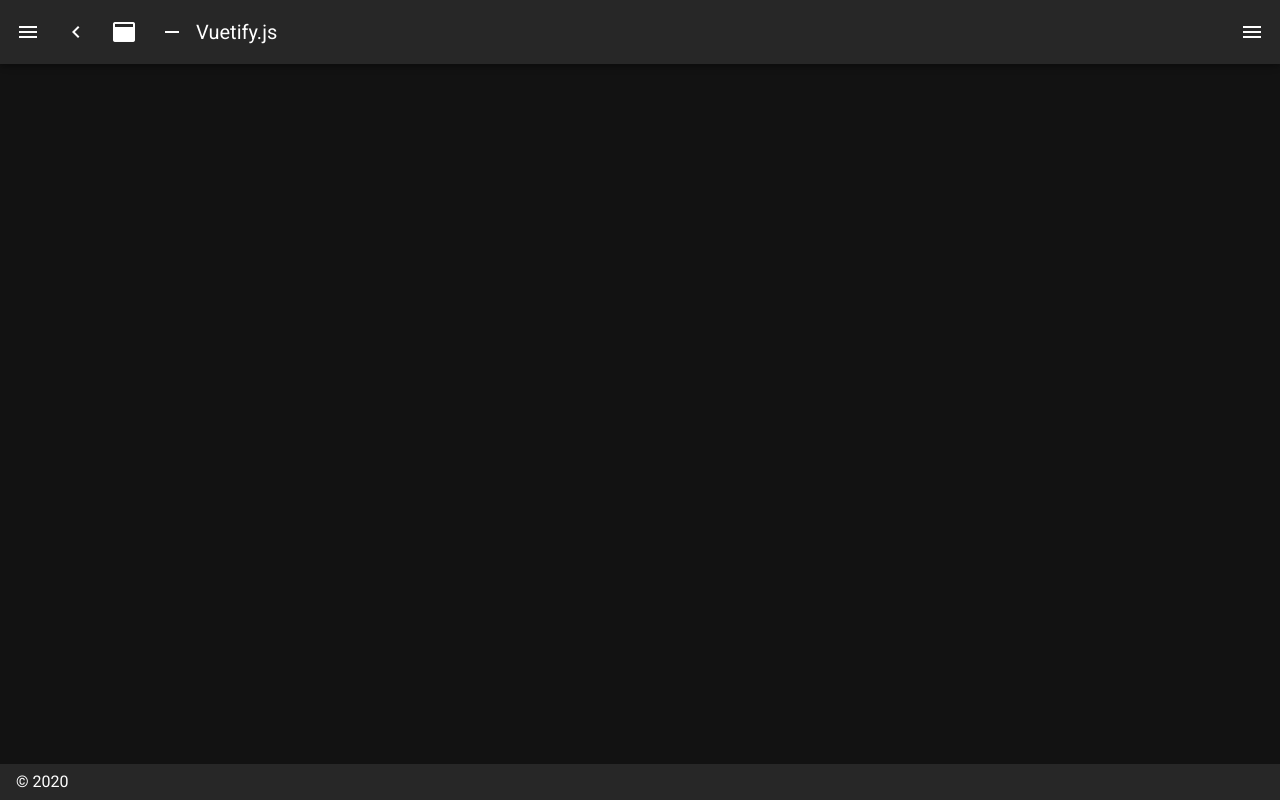
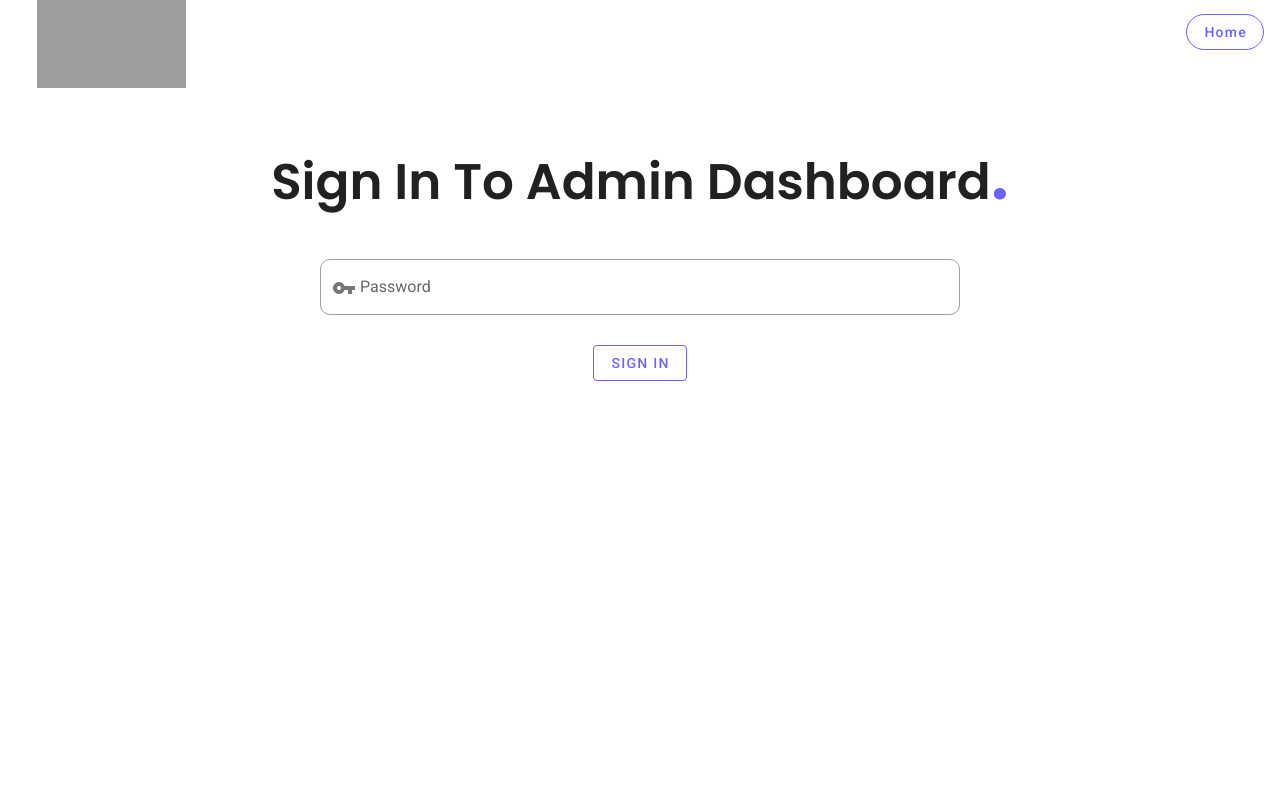
Before and after one commit to moon-grp/MKE-frontend, a Nuxt app: page /admin in a window 1280 px wide. Before the commit this address had no page. Built offline with nearby package versions, Linux system fonts and the light colour scheme; grey boxes are pictures that could not be loaded.

Commit message:
created componets for dashboard and login page

```diff
--- /dev/null
+++ b/layouts/admin.vue
@@ -0,0 +1,68 @@
+<template>
+  <v-app dark>
+    <div>
+      <v-app-bar color="#FFFFFF" flat>
+        <v-container>
+          <v-img
+            class="mx-2"
+            src="/logo.png"
+            max-height="130"
+            max-width="150"
+            contain
+          ></v-img>
+        </v-container>
+        <v-spacer></v-spacer>
+        <nuxt-link to="/">
+        <v-btn rounded color="#6C63FF" dark outlined class="text-capitalize">Home</v-btn>
+        </nuxt-link>
+      </v-app-bar>
+      <v-main>
+        <v-container>
+          <nuxt />
+        </v-container>
+      </v-main>
+    </div>
+
+
+  </v-app>
+</template>
+
+<script>
+export default {
+  data() {
+    return {
+      clipped: false,
+      drawer: false,
+      fixed: false,
+      items: [
+        {
+          icon: 'mdi-apps',
+          title: 'Welcome',
+          to: '/',
+        },
+        {
+          icon: 'mdi-chart-bubble',
+          title: 'Inspire',
+          to: '/inspire',
+        },
+      ],
+      miniVariant: false,
+      right: true,
+      rightDrawer: false,
+      title: 'Vuetify.js',
+    }
+  },
+}
+</script>
+
+<style scoped>
+body {
+  width: 100vw;
+  height: 100vh;
+  overflow: hidden;
+  background: #ecf4ff;
+}
+a{
+  text-decoration: none;
+}
+</style>
--- /dev/null
+++ b/layouts/dashboard.vue
@@ -0,0 +1,79 @@
+<template>
+  <v-app dark>
+    <div>
+      <v-app-bar color="#FFFFFF" raised>
+        <div class="text-capitalize fnt">dashboard..</div>
+        <v-spacer></v-spacer>
+        <nuxt-link to="/">
+          <v-btn rounded color="#6C63FF" dark text class="text-capitalize mx-2"
+            >create product</v-btn
+          >
+        </nuxt-link>
+
+        <nuxt-link to="/">
+          <v-btn rounded color="#6C63FF" dark text class="text-capitalize mx-2"
+            >orders</v-btn
+          >
+        </nuxt-link>
+
+        <nuxt-link to="/">
+          <v-btn rounded color="#6C63FF" dark text class="text-capitalize mx-2"
+            >analytics</v-btn
+          >
+        </nuxt-link>
+      </v-app-bar>
+      <v-main>
+        <v-container>
+          <nuxt />
+        </v-container>
+      </v-main>
+    </div>
+  </v-app>
+</template>
+
+<script>
+export default {
+  data() {
+    return {
+      clipped: false,
+      drawer: false,
+      fixed: false,
+      items: [
+        {
+          icon: 'mdi-apps',
+          title: 'Welcome',
+          to: '/',
+        },
+        {
+          icon: 'mdi-chart-bubble',
+          title: 'Inspire',
+          to: '/inspire',
+        },
+      ],
+      miniVariant: false,
+      right: true,
+      rightDrawer: false,
+      title: 'Vuetify.js',
+    }
+  },
+}
+</script>
+
+<style scoped>
+@import url('https://fonts.googleapis.com/css2?family=Poppins:wght@600&display=swap');
+body {
+  width: 100vw;
+  height: 100vh;
+  overflow: hidden;
+  background: #ecf4ff;
+}
+a {
+  text-decoration: none;
+}
+
+.fnt {
+  font-family: 'Poppins', sans-serif;
+  font-size: 20px;
+  color: #6c63ff;
+}
+</style>
--- a/nuxt.config.js
+++ b/nuxt.config.js
@@ -45,7 +45,7 @@ export default {
   vuetify: {
     customVariables: ['~/assets/variables.scss'],
     theme: {
-      dark: true,
+      dark: false,
       themes: {
         dark: {
           primary: colors.blue.darken2,
--- a/package.json
+++ b/package.json
@@ -11,7 +11,8 @@
   "dependencies": {
     "@nuxtjs/axios": "^5.12.2",
     "core-js": "^3.6.5",
-    "nuxt": "^2.14.6"
+    "nuxt": "^2.14.6",
+    "vuelidate": "^0.7.6"
   },
   "devDependencies": {
     "@nuxtjs/vuetify": "^1.11.2",
--- /dev/null
+++ b/pages/admin/dashboard/createproduct.vue
@@ -0,0 +1,62 @@
+<template>
+  <div>
+    <v-row class="justify-center mt-6 fnt mb-8">
+      <v-card class="mx-auto" min-width="500">
+        <v-text-field
+          label="product name"
+          outlined
+          class="mx-8 mt-8 text-capitalize"
+          color="#6C63FF"
+        ></v-text-field>
+
+        <v-textarea
+          outlined
+          name="input-7-4"
+          label="Product description"
+          class="mx-8 mt-2 text-capitalize"
+          color="#6C63FF"
+        ></v-textarea>
+
+        <v-text-field
+          label="product price"
+          outlined
+          class="mx-8 mt-2 text-capitalize"
+          color="#6C63FF"
+        ></v-text-field>
+
+        <v-text-field
+          label="product slash price"
+          outlined
+          class="mx-8 mt-2 text-capitalize"
+          color="#6C63FF"
+        ></v-text-field>
+
+        <v-file-input
+          accept="image/*"
+          label="Product image"
+          class="mx-8 mt-2"
+          color="#6C63FF"
+        ></v-file-input>
+
+        <v-card-actions>
+          <v-btn text dark color="#6C63FF" class="ml-6 mt-2"> upload product </v-btn>
+        </v-card-actions>
+      </v-card>
+    </v-row>
+  </div>
+</template>
+
+<script>
+export default {
+  layout: 'dashboard',
+}
+</script>
+
+<style scoped>
+@import url('https://fonts.googleapis.com/css2?family=Poppins:wght@600&display=swap');
+
+.fnt {
+  font-family: 'Poppins', sans-serif;
+  font-size: 10px;
+}
+</style>
--- /dev/null
+++ b/pages/admin/dashboard/index.vue
@@ -0,0 +1,59 @@
+<template>
+  <div>
+    <v-card>
+      <v-img
+        :src="cards.src"
+        class="white--text align-end"
+        gradient="to bottom, rgba(0,0,0,.1), rgba(0,0,0,.5)"
+        height="200px"
+      >
+        <v-card-title v-text="cards.title"></v-card-title>
+      </v-img>
+
+      <v-card-actions>
+        <v-spacer></v-spacer>
+
+        <v-btn icon>
+          <v-icon>mdi-heart</v-icon>
+        </v-btn>
+
+        <v-btn icon>
+          <v-icon>mdi-bookmark</v-icon>
+        </v-btn>
+
+        <v-btn icon>
+          <v-icon>mdi-share-variant</v-icon>
+        </v-btn>
+      </v-card-actions>
+    </v-card>
+  </div>
+</template>
+
+<script>
+export default {
+  layout: 'dashboard',
+  data() {
+    return {
+      cards: [
+        {
+          title: 'Pre-fab homes',
+          src: 'https://cdn.vuetifyjs.com/images/cards/house.jpg',
+          flex: 12,
+        },
+        {
+          title: 'Favorite road trips',
+          src: 'https://cdn.vuetifyjs.com/images/cards/road.jpg',
+          flex: 6,
+        },
+        {
+          title: 'Best airlines',
+          src: 'https://cdn.vuetifyjs.com/images/cards/plane.jpg',
+          flex: 6,
+        },
+      ],
+    }
+  },
+}
+</script>
+
+<style scoped></style>
--- /dev/null
+++ b/pages/admin/index.vue
@@ -0,0 +1,96 @@
+<template>
+  <div>
+    <div id="boxSpace">
+      <v-row class="justify-center mb-8">
+        <div class="fnt text-capitalize">sign in to admin dashboard<span class="coll">.</span></div>
+      </v-row>
+      <v-row class="justify-center">
+        <div class="divl">
+          <v-text-field
+            outlined
+            label="Password"
+            prepend-inner-icon="mdi-key"
+            class="text-capitalize tf"
+            color="#6C63FF"
+            v-model="password"
+            :error-messages="passwordErros"
+            @input="$v.password.$touch()"
+            @blur="$v.password.$touch()"
+            type="password"
+          ></v-text-field>
+        </div>
+      </v-row>
+      <v-row class="justify-center">
+        <div>
+          <v-btn
+            color="#6C63FF"
+            class="fnt-p trs"
+            outlined
+            dark
+            @click="signIn"
+            :loading="loading"
+          >
+            sign in
+          </v-btn>
+        </div>
+      </v-row>
+    </div>
+  </div>
+</template>
+
+<script>
+import { validationMixin } from 'vuelidate'
+import { required, minLength, email, sameAs } from 'vuelidate/lib/validators'
+export default {
+  layout: 'admin',
+  mixins: [validationMixin],
+
+  validations: {
+    password: { required, minLength: minLength(8) },
+
+    email: { required, email },
+  },
+  data() {
+    return {
+      password: null,
+    }
+  },
+  computed: {
+    passwordErros() {
+      const errors = []
+      if (!this.$v.password.$dirty) return errors
+      !this.$v.password.minLength &&
+        errors.push('Password must be at most 8 characters long')
+      !this.$v.password.required && errors.push('Your password is required.')
+      return errors
+    },
+  },
+}
+</script>
+
+<style scoped>
+@import url('https://fonts.googleapis.com/css2?family=Poppins:wght@600&display=swap');
+
+#boxSpace {
+  margin-top: 5%;
+  margin-bottom: 10%;
+}
+
+.tf {
+  border-radius: 10px;
+}
+
+.divl {
+  width: 50vw;
+}
+
+.fnt {
+  font-family: 'Poppins', sans-serif;
+  font-size: 50px;
+}
+
+.coll {
+  color: #6c63ff;
+  font-size: 70px;
+}
+</style>
```
Also changed, not shown: pages/admin/dashboard/editproduct.vue (added), 1 other file (tests, documents, lock files or other folders).
